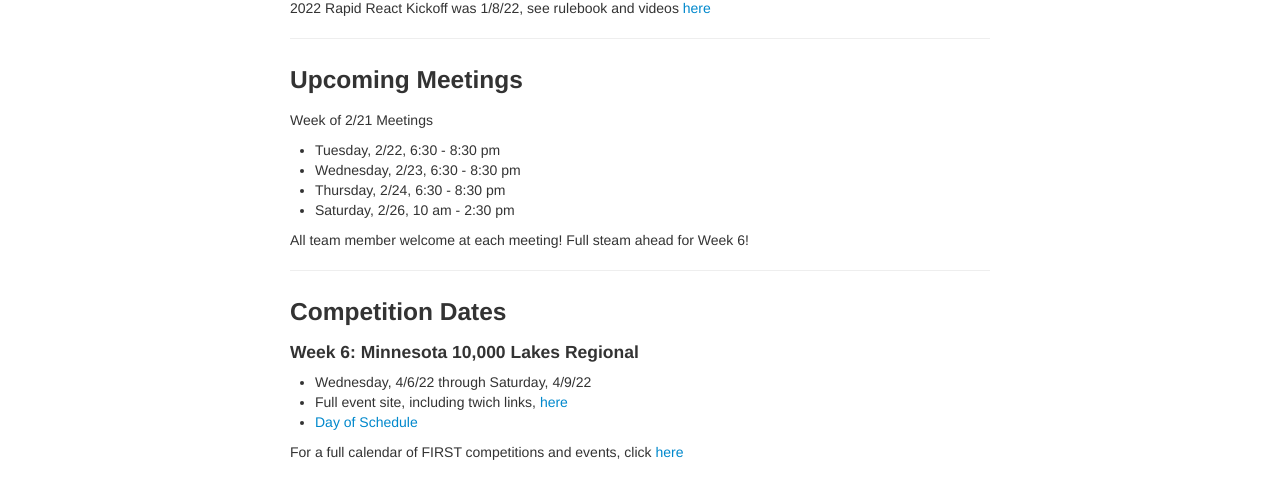
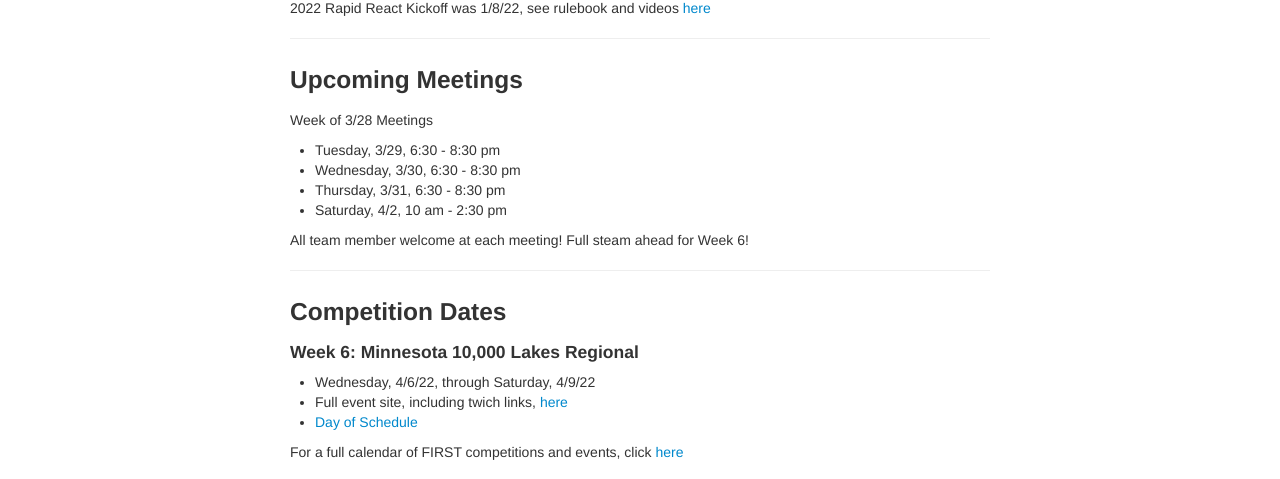
Before and after one commit to CalSch/FRC3407.github.io, a Jekyll site: the page built from index.md, in a window 1280 px wide. Shown: the part 266-745 px from the top of the page. Built offline with Jekyll 4.4.1, drawn with Linux system fonts in a browser that asks for light colours.

Commit message:
Week of 3-28 meetings

```diff
--- a/index.md
+++ b/index.md
@@ -14,12 +14,12 @@ Home of the Mounds View FRC team 3407.
 ---
 ### Upcoming Meetings
 
-Week of 2/21 Meetings
+Week of 3/28 Meetings
 
-- Tuesday, 2/22, 6:30 - 8:30 pm
-- Wednesday, 2/23, 6:30 - 8:30 pm
-- Thursday, 2/24, 6:30 - 8:30 pm
-- Saturday, 2/26, 10 am - 2:30 pm
+- Tuesday, 3/29, 6:30 - 8:30 pm
+- Wednesday, 3/30, 6:30 - 8:30 pm
+- Thursday, 3/31, 6:30 - 8:30 pm
+- Saturday, 4/2, 10 am - 2:30 pm
 
 All team member welcome at each meeting!  Full steam ahead for Week 6!
 
@@ -28,7 +28,7 @@ All team member welcome at each meeting!  Full steam ahead for Week 6!
 
 #### Week 6: Minnesota 10,000 Lakes Regional
 
-- Wednesday, 4/6/22  through Saturday, 4/9/22
+- Wednesday, 4/6/22,  through Saturday, 4/9/22
 - Full event site, including twich links, [here](https://frc-events.firstinspires.org/2022/MNMI)
 - [Day of Schedule](https://firstuppermidwest.org/minneapolis-regionals/minneapolis-schedule/)
 
```
